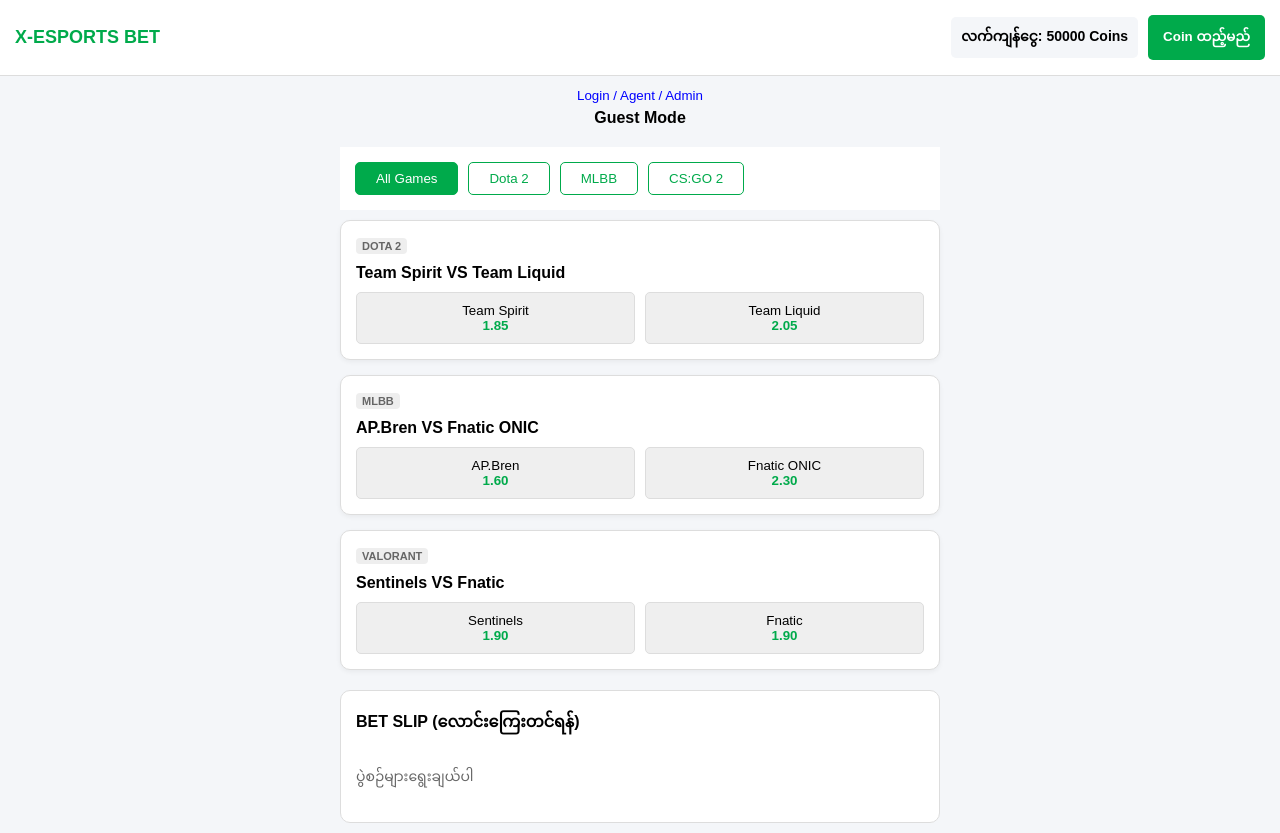
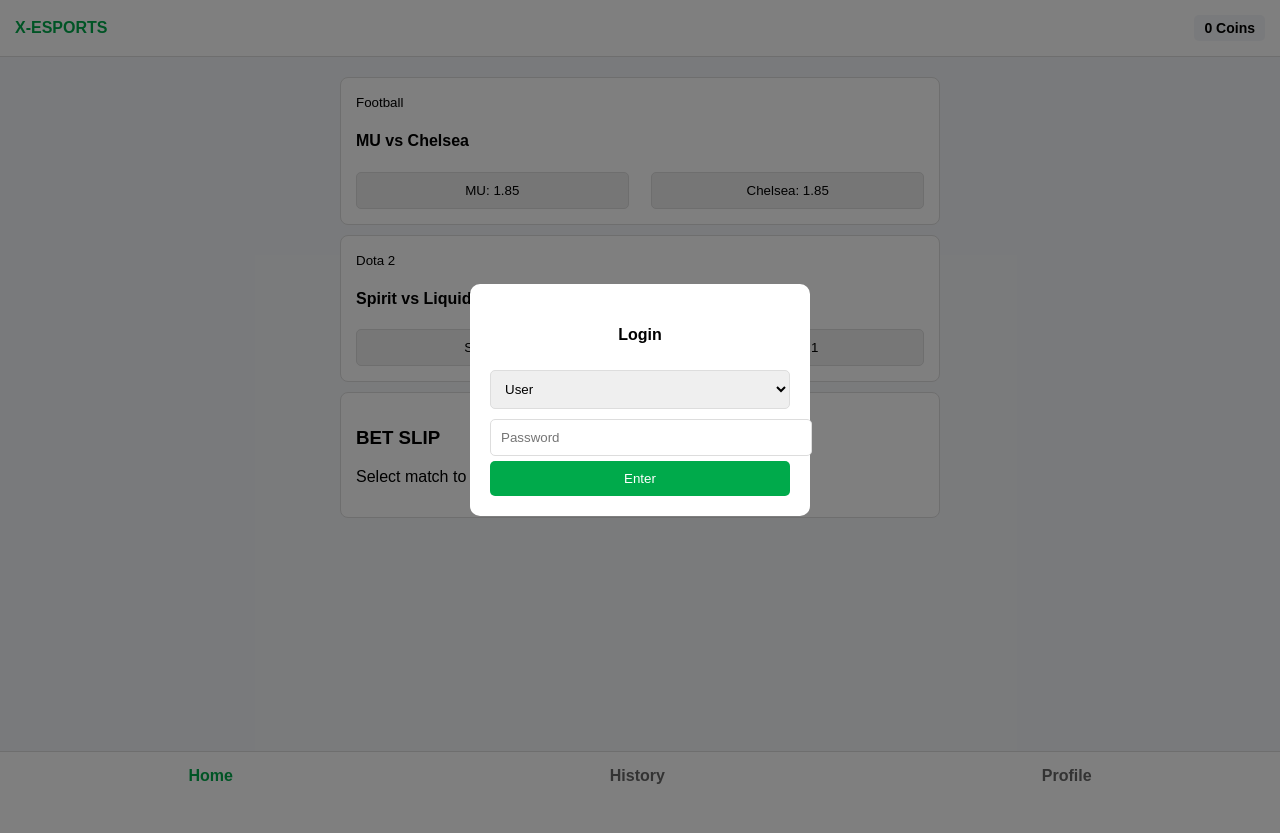
Before and after one commit to aungkyawkyaw1230tj-cmd/Datewithme, a Flask app: page / in a window 1280 px wide. After the commit the page ends 784 px from the top, so only its background shows below. Run offline with Flask 3, Linux system fonts and the light colour scheme.

Commit message:
Refactor index.html for improved layout and functionality
Updated title and modified styles for the navbar, main content, and modal. Enhanced the login modal and added alert functionality.

```diff
--- a/templates/index.html
+++ b/templates/index.html
@@ -3,141 +3,152 @@
 <head>
     <meta charset="UTF-8">
     <meta name="viewport" content="width=device-width, initial-scale=1.0">
-    <title>X-Esports Bet - Full Version</title>
+    <title>X-Esports Bet - Integrated Version</title>
 
-    <!-- PWA Fix (Jinja2 Error မတက်အောင် Raw သုံးထားသည်) -->
+    <!-- PWA Meta Tags (Jinja2 error မတက်အောင် raw သုံးထားသည်) -->
     {% raw %}
     <link rel="manifest" href="data:application/manifest+json,{"name":"X-Esports","short_name":"X-Esports","start_url":".","display":"standalone","background_color":"#f4f6f9","theme_color":"#00aa4b"}" />
     {% endraw %}
 
     <style>
-        :root { --bg-main: #f4f6f9; --primary-green: #00aa4b; --text-main: #1a1f26; --border: #ddd; }
-        body { font-family: sans-serif; background: var(--bg-main); margin: 0; padding: 0; }
+        :root { --primary: #00aa4b; --bg: #f4f6f9; --text: #1a1f26; }
+        body { font-family: sans-serif; background: var(--bg); margin: 0; padding-bottom: 80px; }
 
         /* Navbar */
-        .navbar { background: white; padding: 15px; display: flex; flex-wrap: wrap; gap: 10px; justify-content: space-between; border-bottom: 1px solid var(--border); align-items: center; }
-        .logo { font-weight: 800; color: var(--primary-green); font-size: 18px; }
-        .balance-box { background: var(--bg-main); padding: 5px 10px; border-radius: 5px; font-weight: bold; font-size: 14px; }
-        .btn-deposit { background: var(--primary-green); color: white; padding: 8px 15px; border: none; border-radius: 5px; font-weight: bold; cursor: pointer; }
+        .navbar { background: white; padding: 15px; display: flex; justify-content: space-between; align-items: center; border-bottom: 1px solid #ddd; }
+        .logo { font-weight: 800; color: var(--primary); }
+        .balance-box { background: var(--bg); padding: 5px 10px; border-radius: 5px; font-weight: bold; font-size: 14px; }
 
-        /* Tabs */
-        .tabs { display: flex; gap: 10px; padding: 15px; overflow-x: auto; background: white; margin-bottom: 10px; }
-        .tab-btn { padding: 8px 20px; border: 1px solid var(--primary-green); border-radius: 5px; color: var(--primary-green); background: white; cursor: pointer; white-space: nowrap; }
-        .tab-btn.active { background: var(--primary-green); color: white; }
+        /* Main Content */
+        .container { max-width: 600px; margin: 10px auto; padding: 10px; }
+        .card { background: white; padding: 15px; margin-bottom: 10px; border-radius: 8px; border: 1px solid #ddd; }
+        .odds-btn { background: #eee; border: 1px solid #ddd; padding: 10px; width: 48%; border-radius: 5px; cursor: pointer; }
 
-        /* Match Cards */
-        .main-container { max-width: 600px; margin: 0 auto; padding: 10px; }
-        .match-card { background: white; padding: 15px; margin-bottom: 15px; border-radius: 10px; border: 1px solid var(--border); box-shadow: 0 2px 5px rgba(0,0,0,0.05); }
-        .game-tag { font-size: 11px; background: #eee; padding: 2px 6px; border-radius: 4px; color: #666; font-weight: bold; }
-        .odds-row { display: flex; gap: 10px; margin-top: 10px; }
-        .odds-btn { flex: 1; padding: 10px; border: 1px solid var(--border); border-radius: 5px; cursor: pointer; text-align: center; }
-        .odds-val { font-weight: bold; color: var(--primary-green); display: block; }
+        /* Bottom Nav */
+        .nav-bottom { position: fixed; bottom: 0; width: 100%; background: white; display: flex; justify-content: space-around; padding: 15px 0; border-top: 1px solid #ddd; z-index: 100; }
+        .nav-item { cursor: pointer; font-weight: bold; color: #666; }
+        .nav-item.active { color: var(--primary); }
 
-        /* Bet Slip */
-        .bet-slip { background: white; padding: 15px; border-radius: 10px; border: 1px solid var(--border); margin-top: 20px; }
-
-        /* Modal */
-        .modal-overlay { display: none; position: fixed; top:0; left:0; width: 100%; height: 100%; background: rgba(0,0,0,0.5); justify-content: center; align-items: center; z-index: 1000; }
-        .modal { background: white; padding: 25px; border-radius: 12px; width: 90%; max-width: 400px; }
-
-        /* Panels */
-        .panel { display: none; padding: 15px; background: #fff3cd; margin-bottom: 15px; border: 1px solid #ffeeba; border-radius: 8px; font-weight: bold; }
+        /* Modal & Alert */
+        .modal { display:none; position:fixed; top:0; left:0; width:100%; height:100%; background:rgba(0,0,0,0.5); justify-content:center; align-items:center; z-index:1000; }
+        .box { background: white; padding: 20px; border-radius: 10px; width: 80%; max-width: 300px; text-align: center; }
+        input, select { width: 100%; padding: 10px; margin: 5px 0; border: 1px solid #ddd; border-radius: 5px; }
     </style>
 </head>
 <body>
 
     <div class="navbar">
-        <div class="logo">X-ESPORTS BET</div>
-        <div style="display: flex; gap: 10px; align-items: center;">
-            <div class="balance-box">လက်ကျန်ငွေ: 50000 Coins</div>
-            <button class="btn-deposit" onclick="alert('Admin ဆီဆက်သွယ်ပါ')">Coin ထည့်မည်</button>
-        </div>
+        <div class="logo">X-ESPORTS</div>
+        <div class="balance-box" id="balance">0 Coins</div>
     </div>
 
-    <!-- Login Area -->
-    <div style="padding: 10px; text-align: center;">
-        <button onclick="toggleModal('login-modal', true)" style="background:none; border:none; color:blue; cursor:pointer;">Login / Agent / Admin</button>
-        <div id="user-status" style="font-weight: bold; margin-top: 5px;">Guest Mode</div>
+    <div class="container" id="app-view">
+        <!-- Content inject here -->
     </div>
 
-    <div class="main-container">
-        <!-- Control Panels -->
-        <div id="admin-panel" class="panel" style="background:#d4edda; color:#155724; display:none;">🛡️ Admin Control Panel</div>
-        <div id="agent-panel" class="panel" style="display:none;">💼 Agent Management Panel</div>
-
-        <!-- Game Tabs -->
-        <div class="tabs">
-            <button class="tab-btn active">All Games</button>
-            <button class="tab-btn">Dota 2</button>
-            <button class="tab-btn">MLBB</button>
-            <button class="tab-btn">CS:GO 2</button>
-        </div>
-
-        <div id="matches-wrapper"></div>
-
-        <div class="bet-slip">
-            <h4 style="margin-top:0">BET SLIP (လောင်းကြေးတင်ရန်)</h4>
-            <p style="color:#666; font-size:14px;">ပွဲစဉ်များရွေးချယ်ပါ</p>
-        </div>
+    <!-- Bottom Nav -->
+    <div class="nav-bottom">
+        <div class="nav-item active" onclick="setView('home', this)">Home</div>
+        <div class="nav-item" onclick="setView('history', this)">History</div>
+        <div class="nav-item" id="nav-role" onclick="setView('profile', this)">Profile</div>
     </div>
 
     <!-- Login Modal -->
-    <div id="login-modal" class="modal-overlay">
-        <div class="modal">
-            <h3>Account Login</h3>
-            <select id="role-select" style="width:100%; padding:10px; margin-bottom:10px;">
+    <div class="modal" id="login-modal" style="display:flex;">
+        <div class="box">
+            <h4>Login</h4>
+            <select id="role-select">
                 <option value="user">User</option>
                 <option value="agent">Agent</option>
                 <option value="admin">Admin</option>
             </select>
-            <input type="password" id="pass-input" placeholder="Enter Password" style="width:100%; padding:10px; box-sizing:border-box;">
-            <button onclick="login()" style="width:100%; padding:12px; margin-top:15px; background:var(--primary-green); color:white; border:none; border-radius:5px; cursor:pointer;">Login Now</button>
-            <button onclick="toggleModal('login-modal', false)" style="width:100%; padding:10px; margin-top:5px; background:none; border:1px solid #ddd; cursor:pointer;">Close</button>
+            <input type="password" id="pass-input" placeholder="Password">
+            <button onclick="login()" style="width:100%; padding:10px; background:var(--primary); color:white; border:none; border-radius:5px;">Enter</button>
+        </div>
+    </div>
+
+    <!-- Alert Box -->
+    <div class="modal" id="alert-modal">
+        <div class="box">
+            <h4 id="alert-title">Notification</h4>
+            <p id="alert-msg"></p>
+            <button onclick="document.getElementById('alert-modal').style.display='none'">OK</button>
         </div>
     </div>
 
     <script>
-        // Data
-        const matches = [
-            { id: 1, tag: "DOTA 2", team1: "Team Spirit", team2: "Team Liquid", odds1: "1.85", odds2: "2.05" },
-            { id: 2, tag: "MLBB", team1: "AP.Bren", team2: "Fnatic ONIC", odds1: "1.60", odds2: "2.30" },
-            { id: 3, tag: "VALORANT", team1: "Sentinels", team2: "Fnatic", odds1: "1.90", odds2: "1.90" }
+        let currentUser = { role: 'user', name: 'Player One', uid: 'U-998877' };
+        let matches = [
+            { id: 1, game: 'Football', team1: 'MU', team2: 'Chelsea', odds: 1.85 },
+            { id: 2, game: 'Dota 2', team1: 'Spirit', team2: 'Liquid', odds: 2.10 }
         ];
 
-        function loadMatches() {
-            const container = document.getElementById('matches-wrapper');
-            container.innerHTML = matches.map(m => `
-                <div class="match-card">
-                    <span class="game-tag">${m.tag}</span>
-                    <div style="font-weight:bold; margin: 10px 0;">${m.team1} VS ${m.team2}</div>
-                    <div class="odds-row">
-                        <button class="odds-btn">${m.team1}<br><span class="odds-val">${m.odds1}</span></button>
-                        <button class="odds-btn">${m.team2}<br><span class="odds-val">${m.odds2}</span></button>
-                    </div>
-                </div>
-            `).join('');
+        // 1. Auto Odds Update
+        setInterval(() => {
+            matches.forEach(m => m.odds = (parseFloat(m.odds) + (Math.random()-0.5)*0.1).toFixed(2));
+            if(document.querySelector('.home-view')) renderHome();
+        }, 3000);
+
+        // 2. View System
+        function setView(view, el) {
+            document.querySelectorAll('.nav-item').forEach(i => i.classList.remove('active'));
+            if(el) el.classList.add('active');
+
+            const app = document.getElementById('app-view');
+            if(view === 'home') renderHome();
+            else if(view === 'history') app.innerHTML = `<div class="card"><h3>History</h3><p>No transactions.</p></div>`;
+            else renderProfile();
         }
 
-        function toggleModal(id, show) { document.getElementById(id).style.display = show ? 'flex' : 'none'; }
+        function renderHome() {
+            const app = document.getElementById('app-view');
+            app.innerHTML = `<div class="home-view">
+                ${matches.length === 0 ? '<div class="card">No Data</div>' : matches.map(m => `
+                    <div class="card">
+                        <small>${m.game}</small>
+                        <h4>${m.team1} vs ${m.team2}</h4>
+                        <div style="display:flex; justify-content:space-between;">
+                            <button class="odds-btn" onclick="bet('${m.team1}', ${m.odds})">${m.team1}: ${m.odds}</button>
+                            <button class="odds-btn" onclick="bet('${m.team2}', ${m.odds})">${m.team2}: ${m.odds}</button>
+                        </div>
+                    </div>
+                `).join('')}
+                <div class="card"><h3>BET SLIP</h3><p>Select match to bet.</p></div>
+            </div>`;
+        }
+
+        function renderProfile() {
+            const app = document.getElementById('app-view');
+            if(currentUser.role === 'user') {
+                app.innerHTML = `<div class="card"><h3>Profile</h3><p>Name: ${currentUser.name}</p><p>UID: ${currentUser.uid}</p></div>`;
+            } else {
+                app.innerHTML = `<div class="card"><h3>Transfer (${currentUser.role.toUpperCase()})</h3>
+                    <input type="text" id="uid" placeholder="Receiver UID">
+                    <input type="number" id="amt" placeholder="Amount">
+                    <button class="btn" style="width:100%; padding:10px;" onclick="showAlert('Success', 'Transfer Complete')">Send</button>
+                </div>`;
+            }
+        }
+
+        function bet(team, odds) { showAlert('Betting', 'Placed on ' + team + ' (' + odds + ')'); }
+        function showAlert(t, m) {
+            document.getElementById('alert-title').innerText = t;
+            document.getElementById('alert-msg').innerText = m;
+            document.getElementById('alert-modal').style.display = 'flex';
+        }
 
         function login() {
             const role = document.getElementById('role-select').value;
             const pass = document.getElementById('pass-input').value;
+            if(role !== 'user' && pass !== 'Admin@2026!') return alert('Wrong Password');
 
-            // Password check
-            if(role === 'admin' && pass !== 'Admin@2026!') return alert('Invalid Admin Pass');
-            if(role === 'agent' && pass !== 'Agent@2026!') return alert('Invalid Agent Pass');
-
-            // UI Update
-            document.getElementById('user-status').innerText = role.toUpperCase() + " Mode";
-            document.getElementById('admin-panel').style.display = (role === 'admin') ? 'block' : 'none';
-            document.getElementById('agent-panel').style.display = (role === 'agent') ? 'block' : 'none';
-
-            toggleModal('login-modal', false);
-            alert('Welcome ' + role + '!');
+            currentUser.role = role;
+            document.getElementById('nav-role').innerText = (role === 'user') ? 'Profile' : 'Transfer';
+            document.getElementById('login-modal').style.display = 'none';
+            renderHome();
         }
 
-        window.onload = loadMatches;
+        window.onload = () => renderHome();
     </script>
 </body>
 </html>
```
